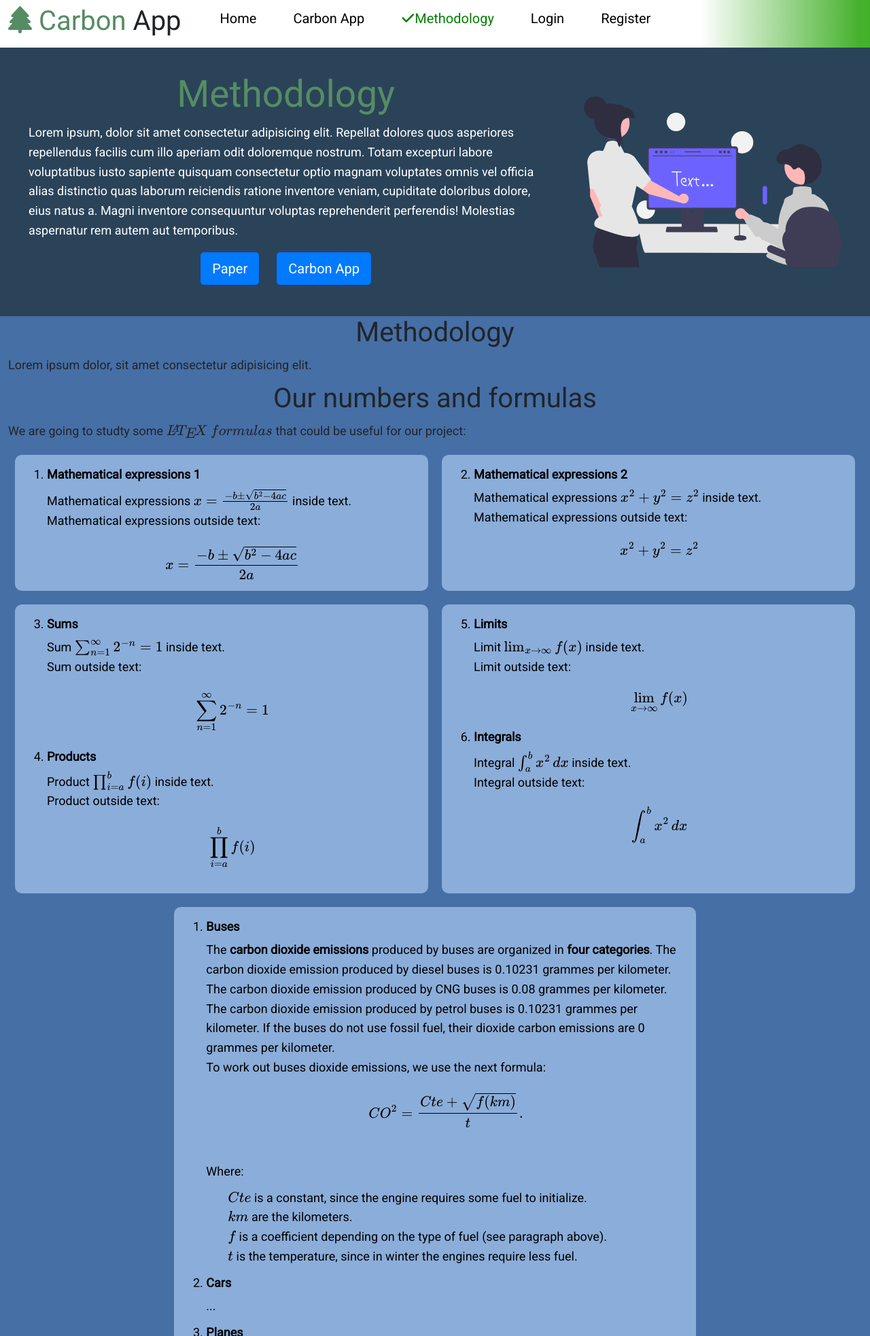
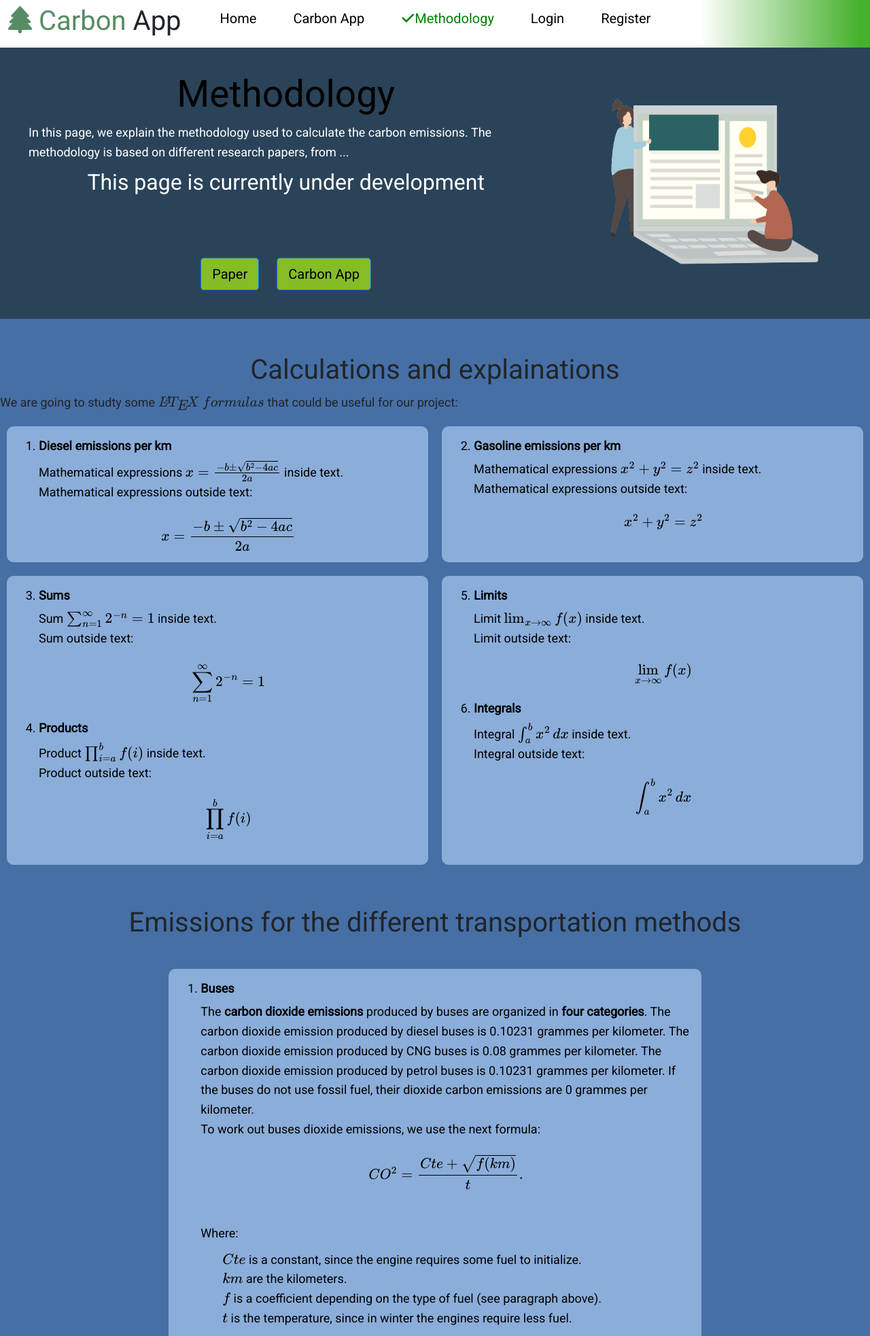
Before and after one commit to theoyster1/Carbon_App-Gruppe3, a Flask app: page /methodology in a window 1280 px wide. Shown: the top 1965 px of the page at 68% size. Run offline with Flask 2, Linux system fonts and the light colour scheme; some libraries are stand-ins or nearby versions.

Commit message:
Update methodology.html

```diff
--- a/capp/templates/methodology.html
+++ b/capp/templates/methodology.html
@@ -7,22 +7,25 @@
 
       <div class="header">
         <div class="box">
-          <h1 style="font-size:55px;"><span class="text-logo"> Methodology</span></h1>
+          <h1 style="font-size:55px;"><span style="color: black;" class="text-logo"> Methodology</span></h1>
           <p style="text-align:left;">
-              Lorem ipsum, dolor sit amet consectetur adipisicing elit. Repellat dolores quos asperiores repellendus facilis cum illo aperiam odit doloremque nostrum. Totam excepturi labore voluptatibus iusto sapiente quisquam consectetur optio magnam voluptates omnis vel officia alias distinctio quas laborum reiciendis ratione inventore veniam, cupiditate doloribus dolore, eius natus a. Magni inventore consequuntur voluptas reprehenderit perferendis! Molestias aspernatur rem autem aut temporibus.
-          </p>
+In this page, we explain the methodology used to calculate the carbon emissions. The methodology is based on different research papers, from ... </p>
+<h2>This page is currently under development</h2>
+<br>
+<br>
+<br>
           <div class="container_buttons_links_header">
             <div class="btn">
-                <a href="#" class="btn btn-primary btn-lg mr-2", style="background-color:#007bff;">Paper</a>
+                <a href="#" class="btn btn-primary btn-lg mr-2", style="background-color:#86BC25; color: black;">Paper</a>
             </div>
             <div class="btn">
-                <a href="{{url_for('carbon_app.carbon_app_home')}}" class="btn btn-primary btn-lg mr-2", style="background-color:#007bff;">Carbon App</a>
+                <a href="{{url_for('carbon_app.carbon_app_home')}}" class="btn btn-primary btn-lg mr-2", style="background-color:#86BC25; color: black;">Carbon App</a>
             </div>
           </div>
         </div>
         <div class="box">
           <img
-            src="{{url_for('static', filename='icons/methodology1.svg')}}"
+            src="{{url_for('static', filename='work1.png')}}"
             width="325"
             height="325"
             alt=""/>
@@ -36,17 +39,15 @@
 <section class="section_body_methodology">
     <div class="container">
 
-        <div class="methodology" style="display:block;">
-            <h1 style="text-align:center;"> Methodology</h1>
-            <p>
-              Lorem ipsum dolor, sit amet consectetur adipisicing elit.
-            </p>
+
         </div>
+        <br>
+        <br>
 
         <div class="methodology" style="display:block;">
-            <h1 style="text-align:center;"> Our numbers and formulas</h1>
+            <h1 style="text-align:center;"> Calculations and explainations</h1>
             <p>
-              We are going to studty some \(\LaTeX ~ formulas\) that could be useful for our project:
+                We are going to studty some \(\LaTeX ~ formulas\) that could be useful for our project:
             </p>
         </div>
 
@@ -55,7 +56,7 @@
             <div class="box_table2" style="height:200px;">
                 <ol start="1">
                     <li>
-                        <h4>Mathematical expressions 1</h4>
+                        <h4>Diesel emissions per km</h4>
                         <p class="text-left">
                             Mathematical expressions \( x = {-b \pm \sqrt{b^2-4ac} \over 2a} \) inside text.
                             <br>
@@ -68,7 +69,7 @@
             <div class="box_table2" style="height:200px;">
                 <ol start="2">
                     <li>
-                        <h4>Mathematical expressions 2</h4>
+                        <h4>Gasoline emissions per km</h4>
                         <p class="text-left">
                             Mathematical expressions \( x^2 + y^2 = z^2 \) inside text.
                             <br>
@@ -127,6 +128,12 @@
                 </ol>
             </div>
         </div>
+        <br>
+        <br>
+
+
+       <h1 style="text-align:center;"> Emissions for the different transportation methods</h1>
+       <br>
 
 
 
@@ -175,6 +182,18 @@
                             ...
                         </p>
                     </li>
+                    <li>
+                        <h4>Motorcycle</h4>
+                        <p class="text-left">
+                            ...
+                        </p>
+                    </li>
+                    <li>
+                        <h4>Train</h4>
+                        <p class="text-left">
+                            ...
+                        </p>
+                    </li>
                 </ol>
             </div>
             <div class="box_table1">
```
